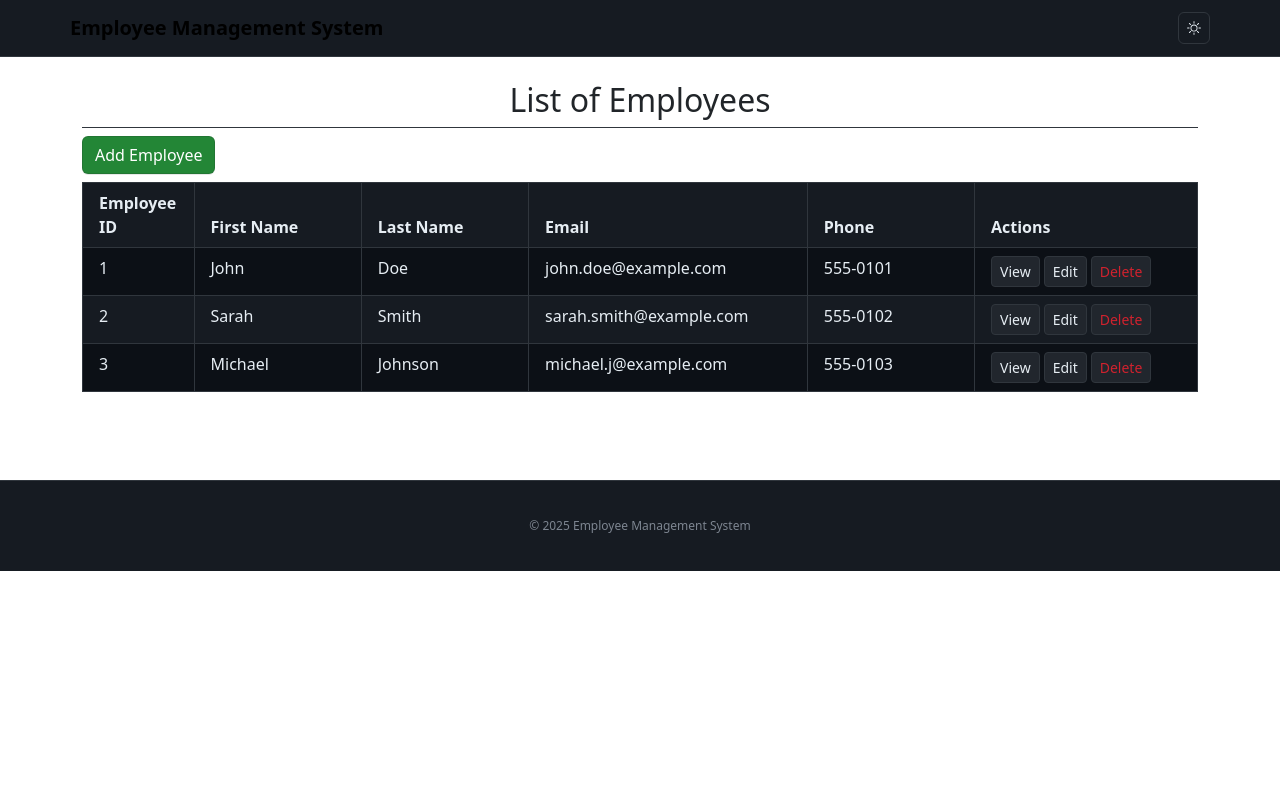
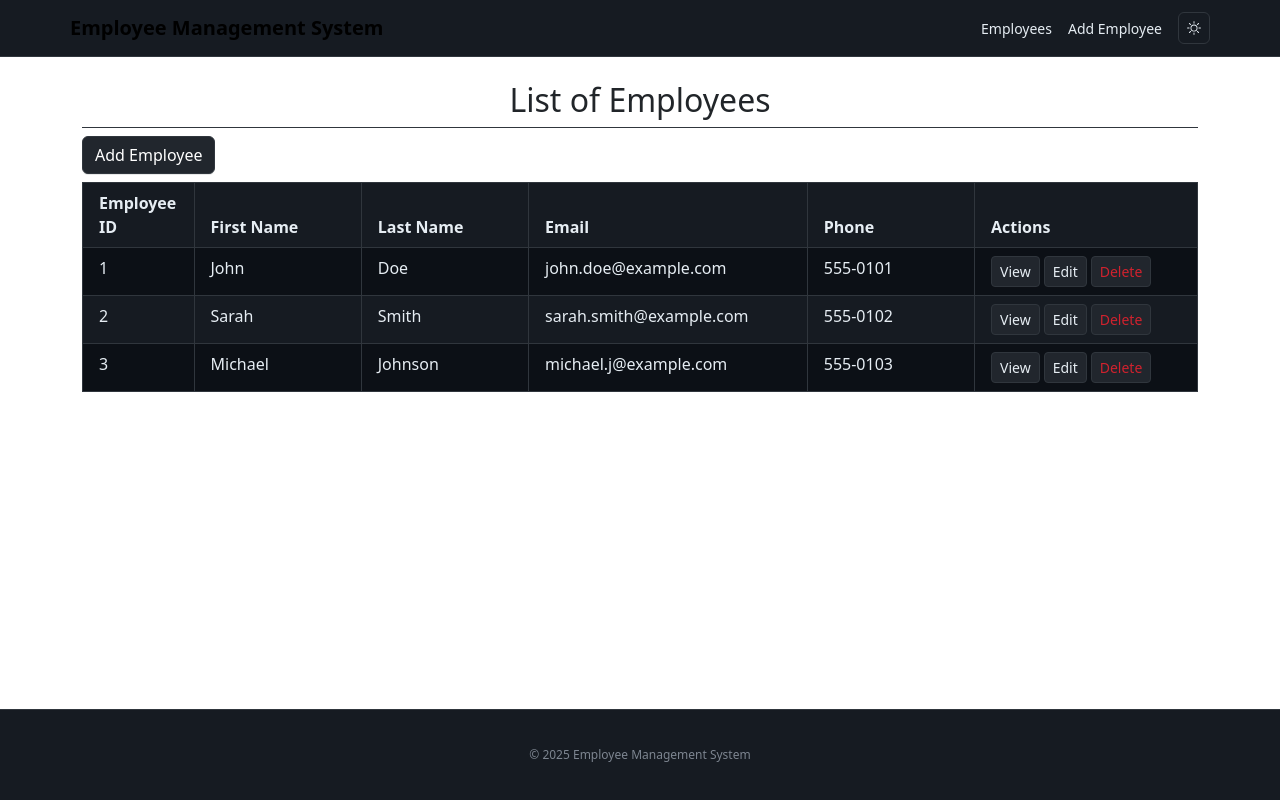
Before and after one commit to bhanu2006-24/ems-frontend, a React (Vite) app: page / in a window 1280 px wide. Built offline with nearby package versions, Linux system fonts and the light colour scheme; no server answers.

Commit message:
good progress ..

```diff
--- a/src/App.jsx
+++ b/src/App.jsx
@@ -14,6 +14,7 @@ function App() {
         <ThemeProvider>
             <BrowserRouter>
                 <HeaderComponent />
+                <main>
                     <Routes>
                         {/* http://localhost:3000 */}
                         <Route path={"/"} element={<ListEmployeeComponent />} />
@@ -26,6 +27,7 @@ function App() {
                         {/* http://localhost:3000/edit-employee/{id} */}
                         <Route path={"/edit-employee/:id"} element={<EmployeeComponent />} />
                     </Routes>
+                </main>
                 <FooterComponent />
             </BrowserRouter>
         </ThemeProvider>
--- a/src/components/HeaderComponent.jsx
+++ b/src/components/HeaderComponent.jsx
@@ -16,6 +16,26 @@ const HeaderComponent = () => {
                     <a className="navbar-brand" href="/">
                         Employee Management System
                     </a>
+
+                    <div style={{
+                        display: 'flex',
+                        gap: '16px',
+                        alignItems: 'center'
+                    }}>
+                        <a href="/employees" style={{
+                            color: 'var(--text-primary)',
+                            textDecoration: 'none',
+                            fontSize: '14px'
+                        }}>
+                            Employees
+                        </a>
+                        <a href="/add-employee" style={{
+                            color: 'var(--text-primary)',
+                            textDecoration: 'none',
+                            fontSize: '14px'
+                        }}>
+                            Add Employee
+                        </a>
                         <button
                             className="theme-toggle"
                             onClick={toggleTheme}
@@ -33,6 +53,7 @@ const HeaderComponent = () => {
                             )}
                         </button>
                     </div>
+                </div>
             </nav>
         </header>
     );
--- a/src/index.css
+++ b/src/index.css
@@ -75,7 +75,22 @@ body {
     line-height: 1.5;
     color: var(--text-primary);
     background-color: var(--bg-primary);
-    transition: background-color 200ms ease;
+    transition: background-color 200ms ease, color 200ms ease;
+    margin: 0;
+    padding: 0;
+    min-height: 100vh;
+    display: flex;
+    flex-direction: column;
+}
+
+#root {
+    display: flex;
+    flex-direction: column;
+    min-height: 100vh;
+}
+
+main {
+    flex: 1;
 }
 
 /* ============================================
@@ -123,13 +138,13 @@ h2 {
 
 .btn-primary {
     color: #ffffff !important;
-    background-color: var(--btn-primary-bg) !important;
-    border-color: rgba(27, 31, 36, 0.15) !important;
+    background-color: var(--btn-secondary-bg) !important;
+    border-color: var(--border-default) !important;
     box-shadow: 0 1px 0 rgba(27, 31, 36, 0.1);
 }
 
 .btn-primary:hover {
-    background-color: var(--btn-primary-hover) !important;
+    background-color: var(--btn-secondary-hover) !important;
 }
 
 /* All secondary buttons - gray with border (Override bright colors) */
```
Lines whose indentation alone changed are shown as unchanged.
